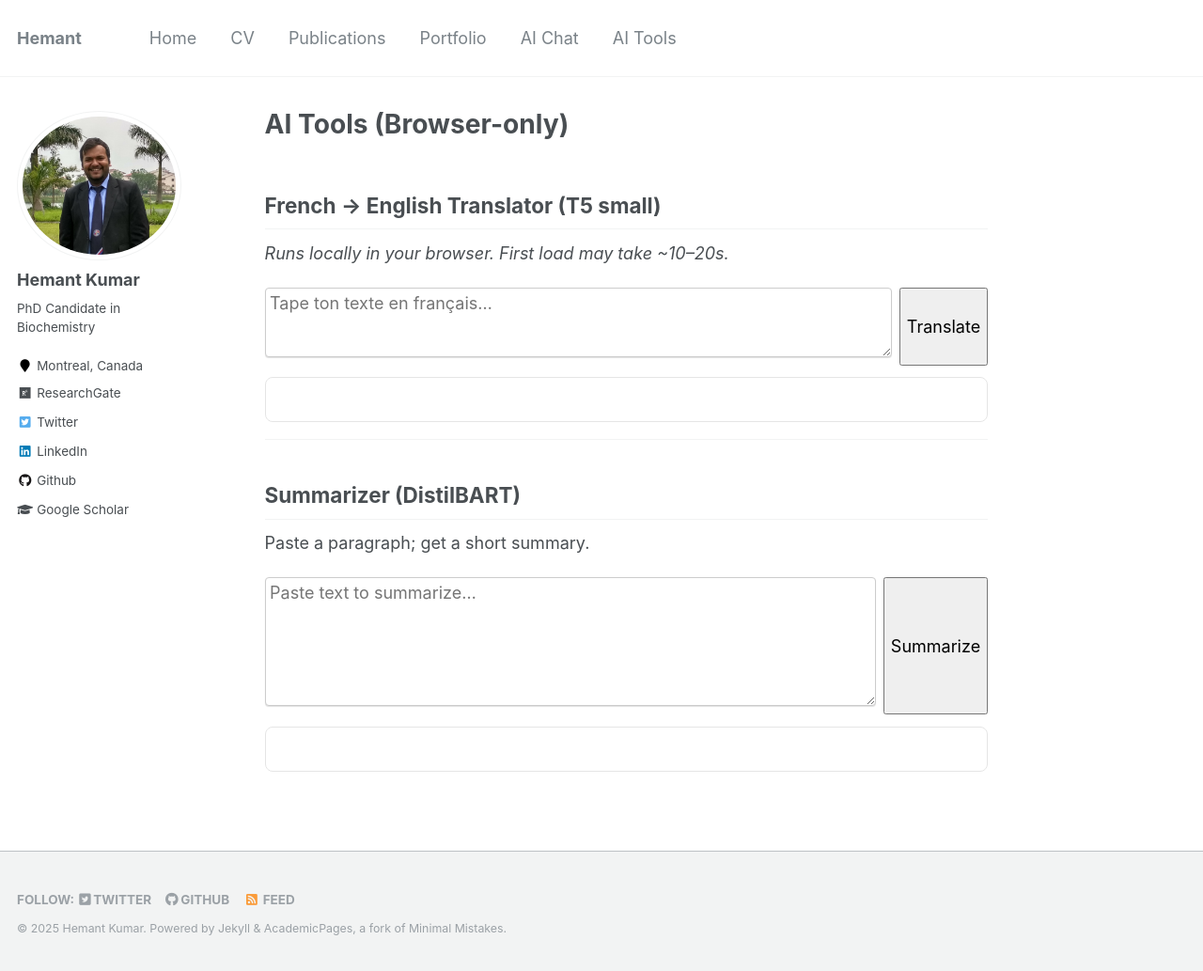
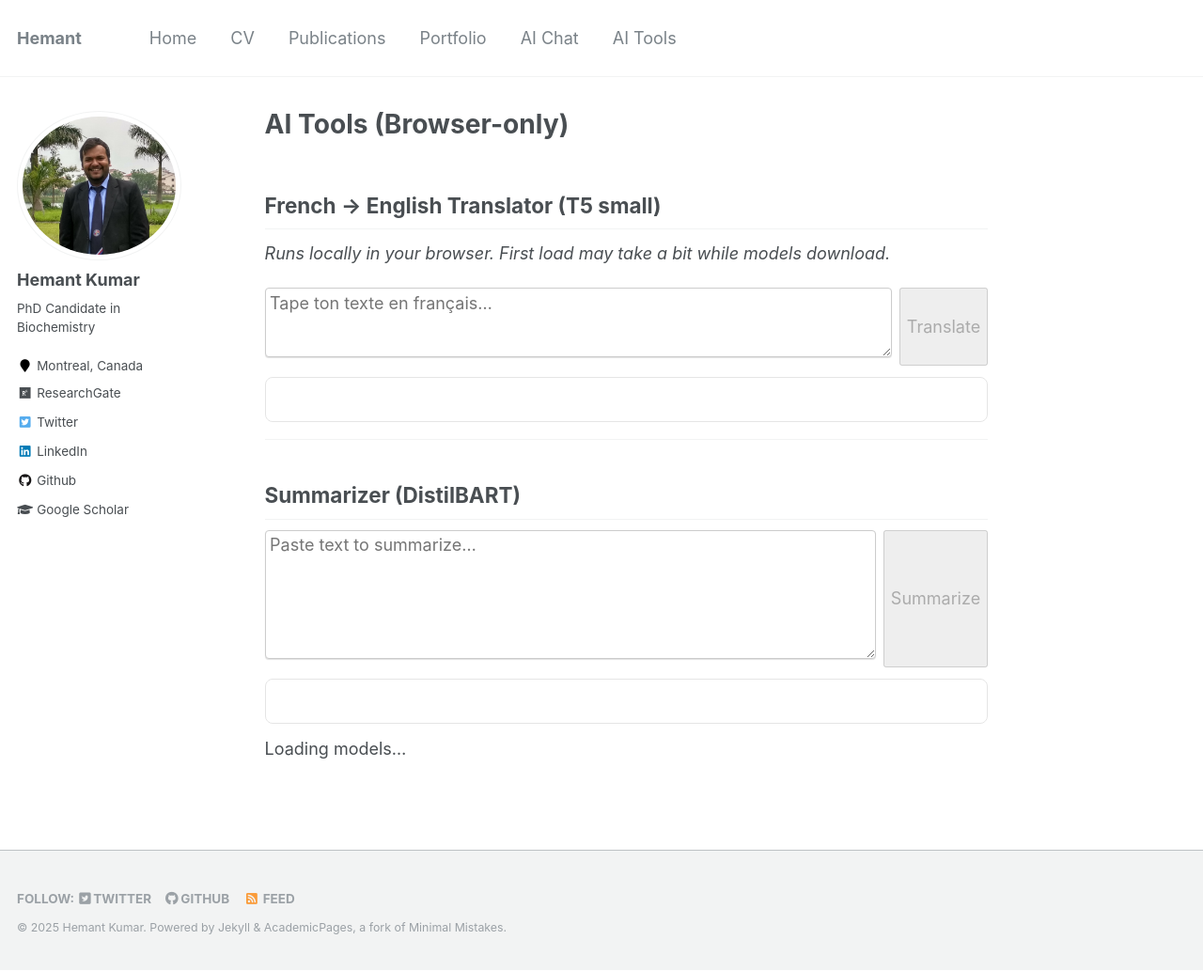
Before and after one commit to hemantkiitg/hemantkiitg.github.io, a Jekyll site: the page built from ai/webllm/tools.html, in a window 1280 px wide and 1033 px high. Shown: the whole window at 94% size. Built offline with Jekyll 4.4.1, drawn with Linux system fonts in a browser that asks for light colours; part of the change alters nothing that is shown.

Commit message:
Update tools.html

```diff
--- a/ai/webllm/tools.html
+++ b/ai/webllm/tools.html
@@ -6,53 +6,70 @@ author_profile: true
 ---
 
 <h2>French → English Translator (T5 small)</h2>
-<p><em>Runs locally in your browser. First load may take ~10–20s.</em></p>
+<p><em>Runs locally in your browser. First load may take a bit while models download.</em></p>
 <div style="display:flex;gap:8px;margin:8px 0;">
   <textarea id="fr" rows="3" style="flex:1;" placeholder="Tape ton texte en français…"></textarea>
-  <button id="btn-translate">Translate</button>
+  <button id="btn-translate" disabled>Translate</button>
 </div>
 <pre id="en" style="white-space:pre-wrap;border:1px solid #e5e5e5;border-radius:8px;padding:8px;min-height:48px;"></pre>
 
 <hr>
-
 <h2>Summarizer (DistilBART)</h2>
-<p>Paste a paragraph; get a short summary.</p>
 <div style="display:flex;gap:8px;margin:8px 0;">
   <textarea id="sum-in" rows="6" style="flex:1;" placeholder="Paste text to summarize…"></textarea>
-  <button id="btn-sum">Summarize</button>
+  <button id="btn-sum" disabled>Summarize</button>
 </div>
 <pre id="sum-out" style="white-space:pre-wrap;border:1px solid #e5e5e5;border-radius:8px;padding:8px;min-height:48px;"></pre>
 
-<p id="load-status"></p>
+<p id="load-status">Loading models…</p>
 
 <script type="module">
   import { pipeline } from "https://cdn.jsdelivr.net/npm/@xenova/transformers@3/dist/transformers.min.js";
 
-  const status = document.getElementById('load-status');
-  status.textContent = "Loading models…";
+  const statusEl = document.getElementById('load-status');
+  const btnT = document.getElementById('btn-translate');
+  const btnS = document.getElementById('btn-sum');
 
-  // Use small, browser-friendly models
-  // Translator: T5 small via text2text-generation (prefix prompt)
-  const translator = await pipeline("text2text-generation", "Xenova/t5-small");
-  // Summarizer: distilled CNN/DM
-  const summarizer = await pipeline("summarization", "Xenova/distilbart-cnn-6-6");
+  let translator, summarizer;
 
-  status.textContent = "Models ready.";
+  try {
+    // Small, browser-friendly models
+    translator = await pipeline("text2text-generation", "Xenova/t5-small");
+    summarizer = await pipeline("summarization", "Xenova/distilbart-cnn-6-6");
+    statusEl.textContent = "Models ready.";
+    btnT.disabled = false;
+    btnS.disabled = false;
+  } catch (e) {
+    statusEl.textContent = "Load error: " + e.message;
+    console.error(e);
+  }
 
   document.getElementById('btn-translate').onclick = async () => {
     const fr = (document.getElementById('fr').value || "").trim();
     if (!fr) return;
-    document.getElementById('en').textContent = "Translating…";
-    // T5 requires a prompt prefix
-    const out = await translator("translate French to English: " + fr, { max_new_tokens: 128 });
-    document.getElementById('en').textContent = out[0]?.generated_text || "(no output)";
+    const outEl = document.getElementById('en');
+    outEl.textContent = "Translating…";
+    try {
+      // T5 expects a prompt prefix
+      const out = await translator("translate French to English: " + fr, { max_new_tokens: 128 });
+      outEl.textContent = out[0]?.generated_text || "(no output)";
+    } catch (e) {
+      outEl.textContent = "Error: " + e.message;
+      console.error(e);
+    }
   };
 
   document.getElementById('btn-sum').onclick = async () => {
     const txt = (document.getElementById('sum-in').value || "").trim();
     if (!txt) return;
-    document.getElementById('sum-out').textContent = "Summarizing…";
-    const out = await summarizer(txt, { max_length: 120, min_length: 40 });
-    document.getElementById('sum-out').textContent = out[0]?.summary_text || "(no output)";
+    const outEl = document.getElementById('sum-out');
+    outEl.textContent = "Summarizing…";
+    try {
+      const out = await summarizer(txt, { max_length: 120, min_length: 40 });
+      outEl.textContent = out[0]?.summary_text || "(no output)";
+    } catch (e) {
+      outEl.textContent = "Error: " + e.message;
+      console.error(e);
+    }
   };
 </script>
```
